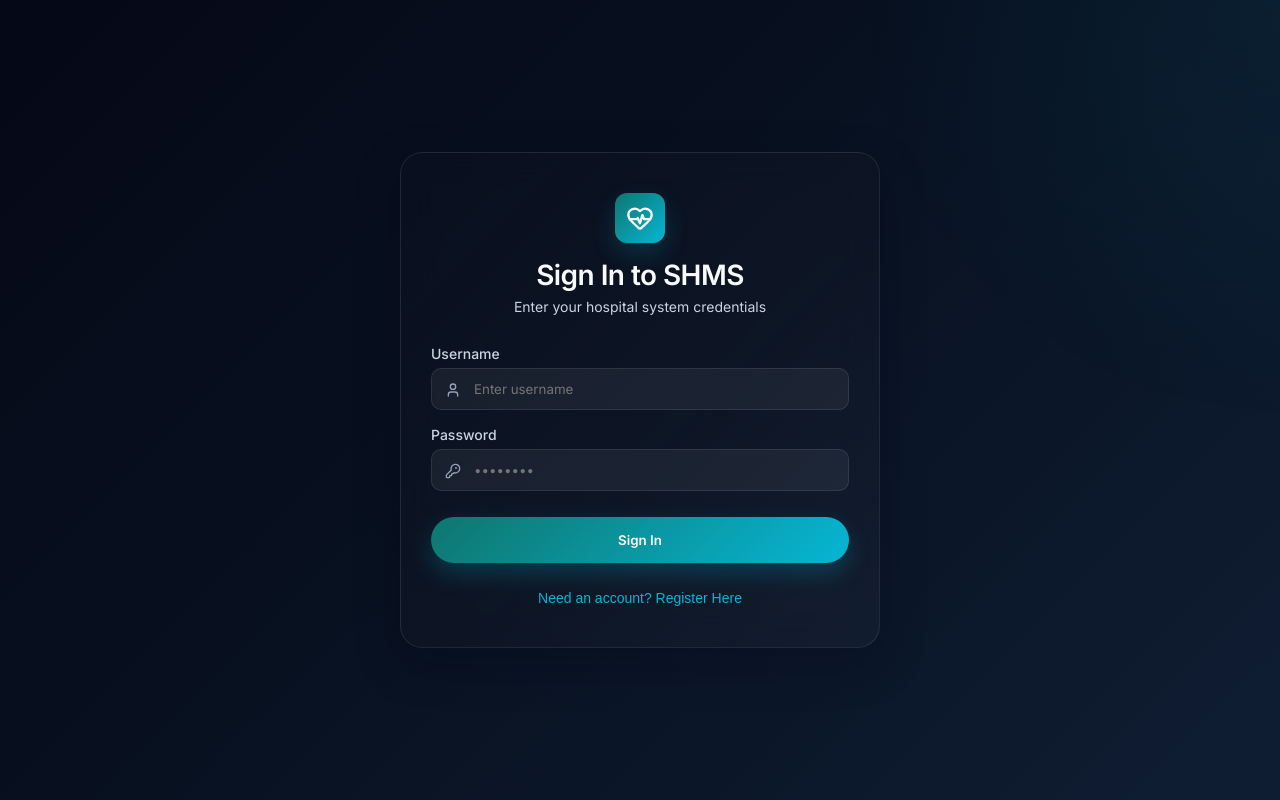
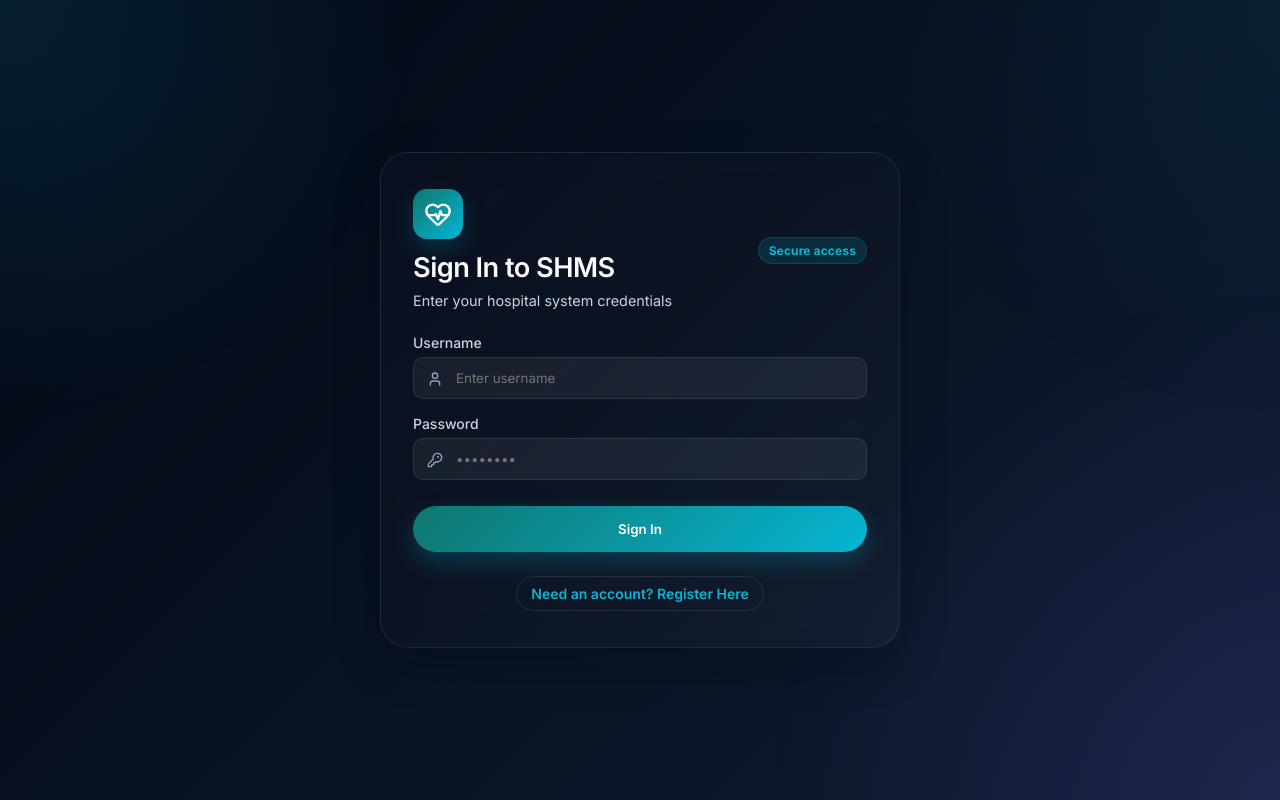
Before and after one commit to abdullah-shaukat-0/go-lancers-extension-frontend, a React (Vite) app: page /login in a window 1280 px wide. Built offline with nearby package versions, Linux system fonts and the light colour scheme.

Commit message:
revamp login

```diff
--- a/src/pages/Login.tsx
+++ b/src/pages/Login.tsx
@@ -123,28 +123,33 @@ export const Login: React.FC = () => {
 
   return (
     <div style={{
+      minHeight: "100vh",
+      padding: "24px",
       display: "flex",
+      alignItems: "center",
       justifyContent: "center",
-      alignItems: "center",
-      minHeight: "100vh",
-      padding: "20px"
+      background: "radial-gradient(circle at top left, rgba(6, 182, 212, 0.14), transparent 28%), radial-gradient(circle at bottom right, rgba(139, 92, 246, 0.14), transparent 34%)"
     }}>
       <div className="glass-panel animate-fade-in" style={{
         width: "100%",
-        maxWidth: "480px",
-        padding: "40px 30px",
-        position: "relative"
+        maxWidth: "520px",
+        padding: "36px 32px",
+        position: "relative",
+        borderRadius: "28px"
       }}>
-        <div style={{ display: "flex", flexDirection: "column", alignItems: "center", marginBottom: "30px" }}>
-          <div className="brand-logo-icon" style={{ width: "50px", height: "50px", borderRadius: "12px", marginBottom: "15px" }}>
-            <HeartPulse size={28} />
+        <div style={{ display: "flex", justifyContent: "space-between", alignItems: "center", marginBottom: "22px" }}>
+          <div style={{ display: "flex", flexDirection: "column", alignItems: "flex-start" }}>
+            <div className="brand-logo-icon" style={{ width: "50px", height: "50px", borderRadius: "14px", marginBottom: "12px" }}>
+              <HeartPulse size={28} />
+            </div>
+            <h2 style={{ fontSize: "1.7rem", marginBottom: "6px" }}>
+              {isRegistering ? "Create SHMS Account" : "Sign In to SHMS"}
+            </h2>
+            <p style={{ color: "var(--text-secondary)", fontSize: "0.9rem", textAlign: "left", lineHeight: 1.5 }}>
+              {isRegistering ? "Register your details to access healthcare services" : "Enter your hospital system credentials"}
+            </p>
           </div>
-          <h2 style={{ fontSize: "1.75rem", marginBottom: "6px" }}>
-            {isRegistering ? "Create SHMS Account" : "Sign In to SHMS"}
-          </h2>
-          <p style={{ color: "var(--text-secondary)", fontSize: "0.875rem", textAlign: "center" }}>
-            {isRegistering ? "Register your details to access healthcare services" : "Enter your hospital system credentials"}
-          </p>
+          <span className="badge badge-info">Secure access</span>
         </div>
 
         {error && (
@@ -320,13 +325,15 @@ export const Login: React.FC = () => {
               setError(null);
               setSuccess(null);
             }}
+            className="btn btn-secondary"
             style={{
-              background: "none",
-              border: "none",
+              background: "transparent",
+              border: "1px solid var(--panel-border)",
+              padding: "8px 14px",
               color: "var(--accent-secondary)",
               cursor: "pointer",
               fontSize: "0.875rem",
-              fontWeight: 500
+              fontWeight: 600
             }}
           >
             {isRegistering ? "Already have an account? Sign In" : "Need an account? Register Here"}
```
